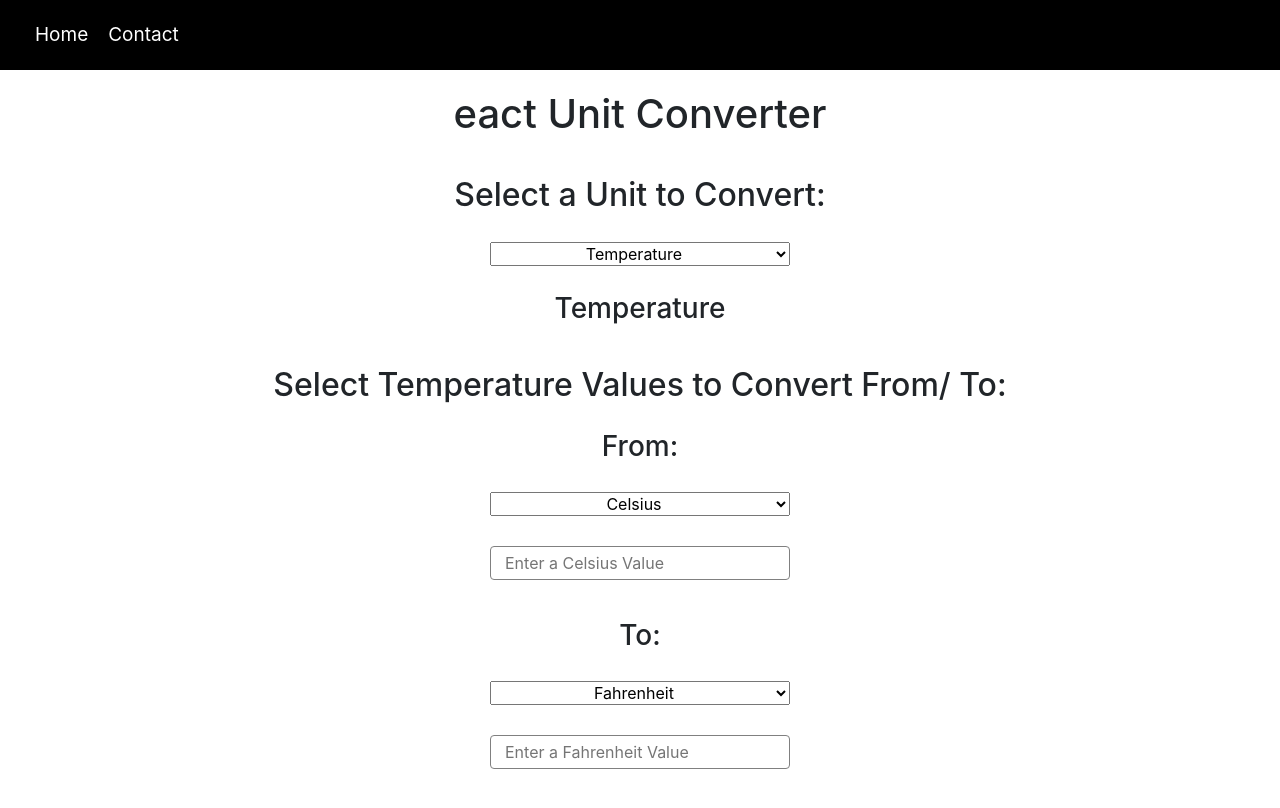
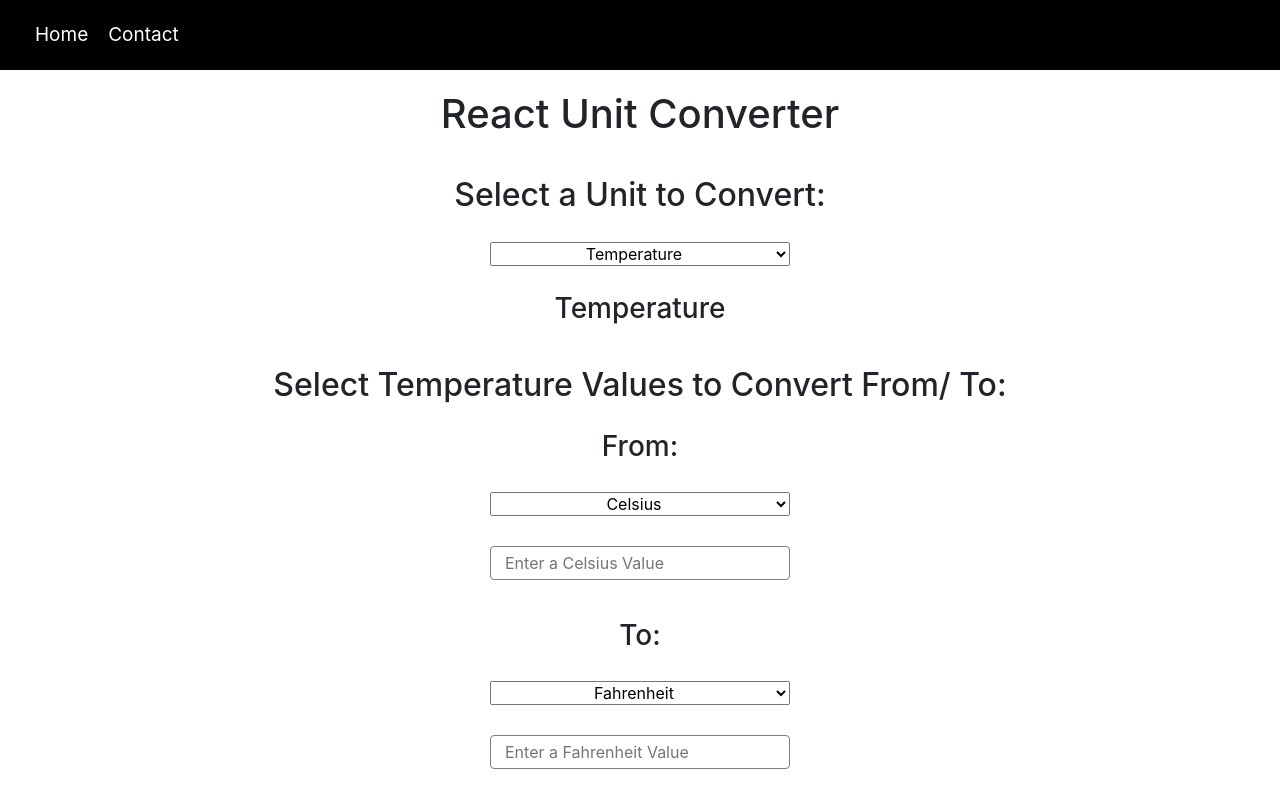
Before and after one commit to AdamMartin14/react-unit-converter, a React app: page / in a window 1280 px wide. Shown: the top 808 px of the page. Built offline with nearby package versions, Linux system fonts and the light colour scheme.

Commit message:
Revert live test commit.

```diff
--- a/src/components/AppBody/AppBodyContainer/AppBodyContainer.js
+++ b/src/components/AppBody/AppBodyContainer/AppBodyContainer.js
@@ -3,7 +3,7 @@ import PagePrimaryHeading from '../PagePrimaryHeading/PagePrimaryHeading';
 import AppLogicContainer from './AppLogicContainer/AppLogicContainer';
 import classes from '../AppBodyContainer/AppBodyContainer.css';
 
-const appTitle = 'eact Unit Converter';
+const appTitle = 'React Unit Converter';
 
 
 const appBodyContainer = (props) => (
```
